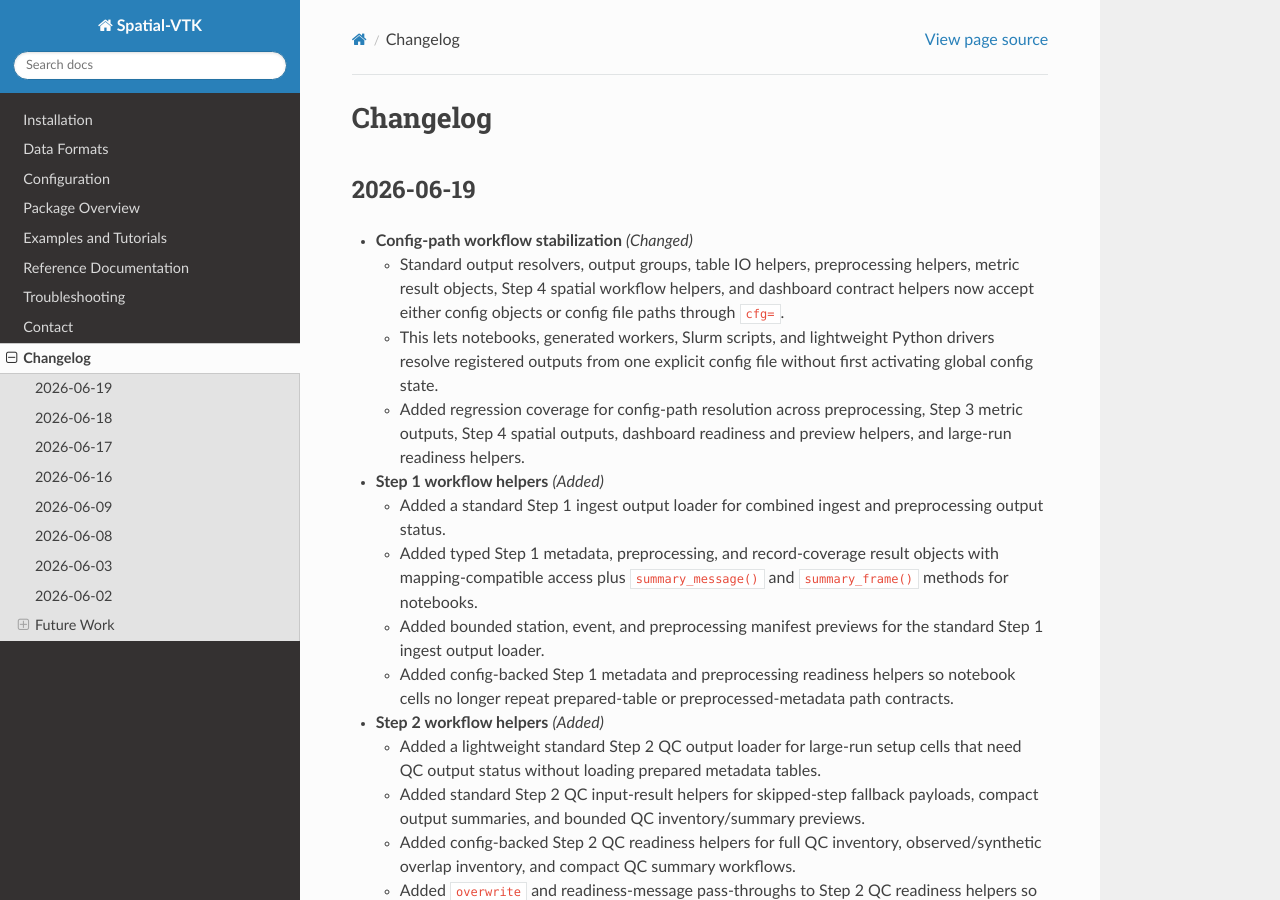
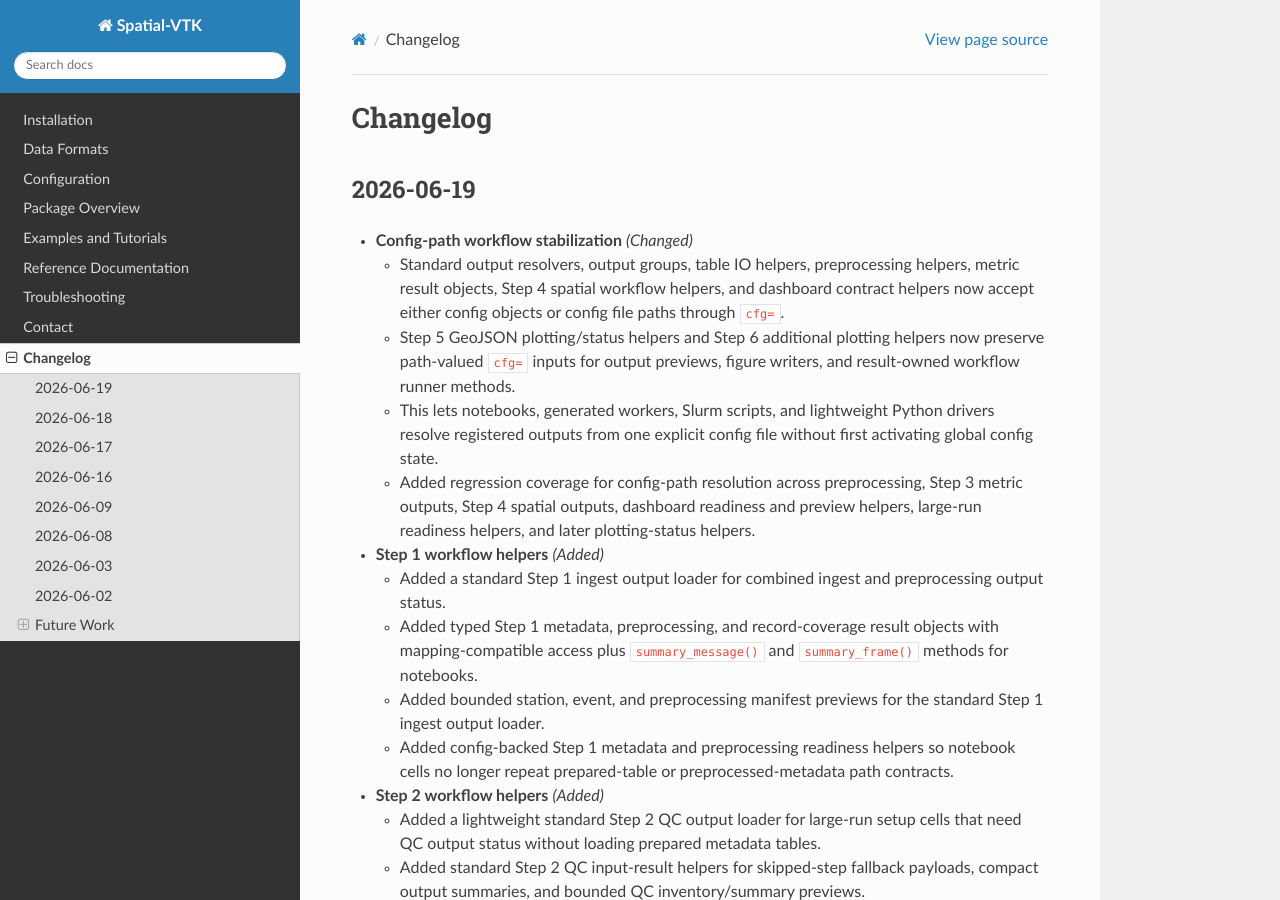
Before and after one commit to bcbirkel/spatial-vtk, a Sphinx documentation site: the page built from docs/changelog.rst, in a window 1280 px wide and 900 px high. Built offline with Sphinx 7.4.7 and the Read the Docs theme 3.1.0, drawn with Linux system fonts in a browser that asks for light colours.

Commit message:
Support config paths in later plotting helpers

```diff
--- a/docs/changelog.rst
+++ b/docs/changelog.rst
@@ -10,12 +10,16 @@ Changelog
     helpers, metric result objects, Step 4 spatial workflow helpers, and
     dashboard contract helpers now accept either config objects or config file
     paths through ``cfg=``.
+  - Step 5 GeoJSON plotting/status helpers and Step 6 additional plotting
+    helpers now preserve path-valued ``cfg=`` inputs for output previews,
+    figure writers, and result-owned workflow runner methods.
   - This lets notebooks, generated workers, Slurm scripts, and lightweight
     Python drivers resolve registered outputs from one explicit config file
     without first activating global config state.
   - Added regression coverage for config-path resolution across preprocessing,
     Step 3 metric outputs, Step 4 spatial outputs, dashboard readiness and
-    preview helpers, and large-run readiness helpers.
+    preview helpers, large-run readiness helpers, and later plotting-status
+    helpers.
 
 - **Step 1 workflow helpers** *(Added)*
 
--- a/docs/reference/api/spatial.rst
+++ b/docs/reference/api/spatial.rst
@@ -256,6 +256,8 @@ Public helpers exposed by ``spatial_vtk.spatial.plot``:
        ``display_table_previews(nrows=...)`` calls and writes the Step 5
        large-run region/corridor figure family through
        ``write_region_figures()``.
+      ``cfg=`` may be either a config object or a config file path, so worker
+      scripts can resolve outputs without active global config state.
    * - ``write_standard_additional_plotting_figures``
      - Write the standard Step 6 waveform map, pattern-similarity figure,
        residual scatterplot, region boxplot, and region heatmap while keeping
@@ -275,6 +277,8 @@ Public helpers exposed by ``spatial_vtk.spatial.plot``:
        ``display_metric_source_preview(nrows=...)`` calls and writes bounded
        waveform comparisons plus region boxplots through
        ``write_waveform_comparison()`` and ``write_region_boxplot()``.
+      ``cfg=`` may be either a config object or a config file path, so worker
+      scripts can resolve outputs without active global config state.
    * - ``write_large_run_geojson_region_figures_from_outputs``
      - Write the Step 5 GeoJSON overview map, corridor map, and region boxplot
        from configured output groups without notebook-local table loading or
--- a/docs/reference/python_workflows.rst
+++ b/docs/reference/python_workflows.rst
@@ -392,7 +392,8 @@ fallbacks, and bounded previews stay in package code.
        station/event/event-station metadata, metric tables, configured
        GeoJSON paths, Step 5 outputs, compact plotting input summaries, and
        result methods that write the standard region and corridor figure
-       suites without notebook-local path unpacking.
+       suites without notebook-local path unpacking. Both helpers accept
+       ``cfg=`` as a config object or config file path.
    * - Step 6 additional plotting
      - ``spatial_vtk.spatial.plot.load_standard_additional_plotting_output_status``
        and ``spatial_vtk.spatial.plot.load_standard_additional_plotting_inputs``
@@ -403,7 +404,8 @@ fallbacks, and bounded previews stay in package code.
        event-station records, comparison-eligible records, and the Step 6
        plotting output group when figures need loaded inputs; the loaded input
        result writes the standard Step 6 figure suite without notebook-local
-       table or output-group aliases.
+       table or output-group aliases. Both helpers accept ``cfg=`` as a
+       config object or config file path.
 
 These helpers should replace notebook-local blocks that create several
 ``output_group(...)`` objects, call ``load_tables(...)`` manually, or keep
```
Also changed, not shown: 2 other files.
